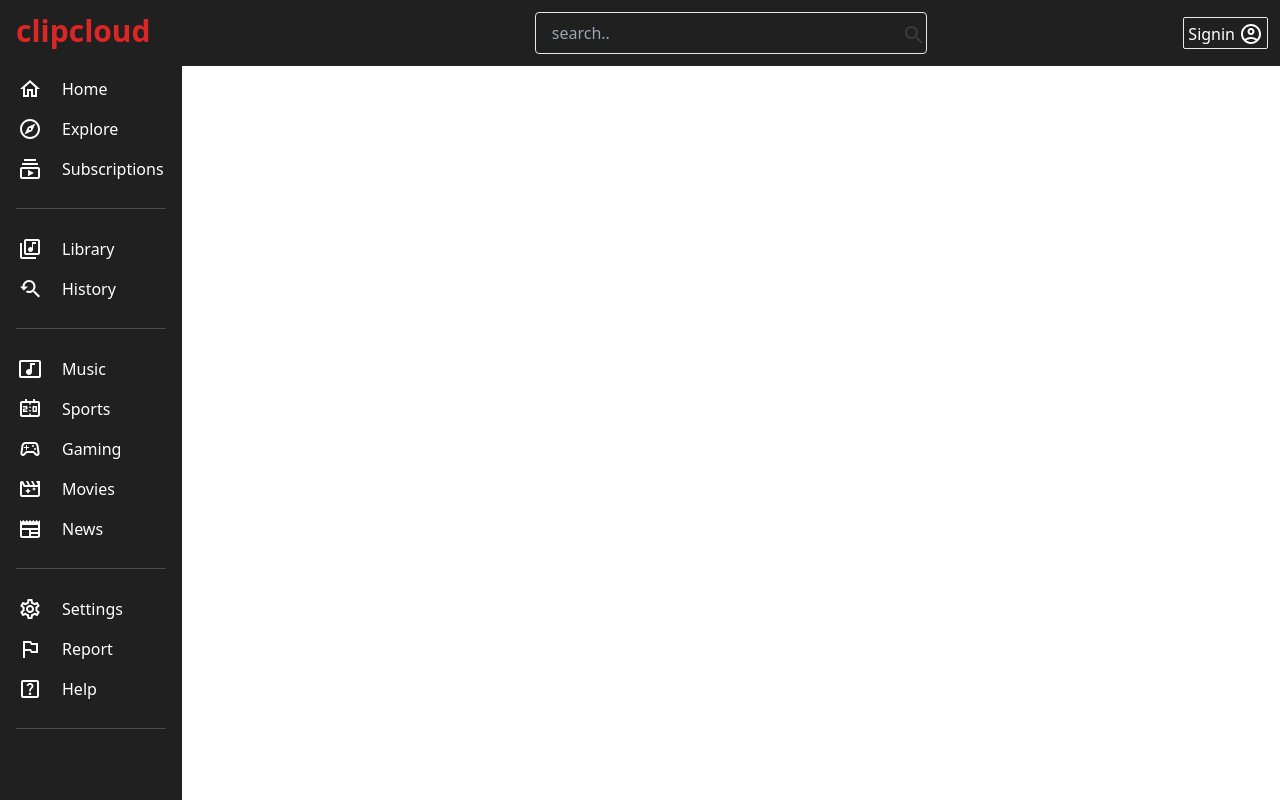
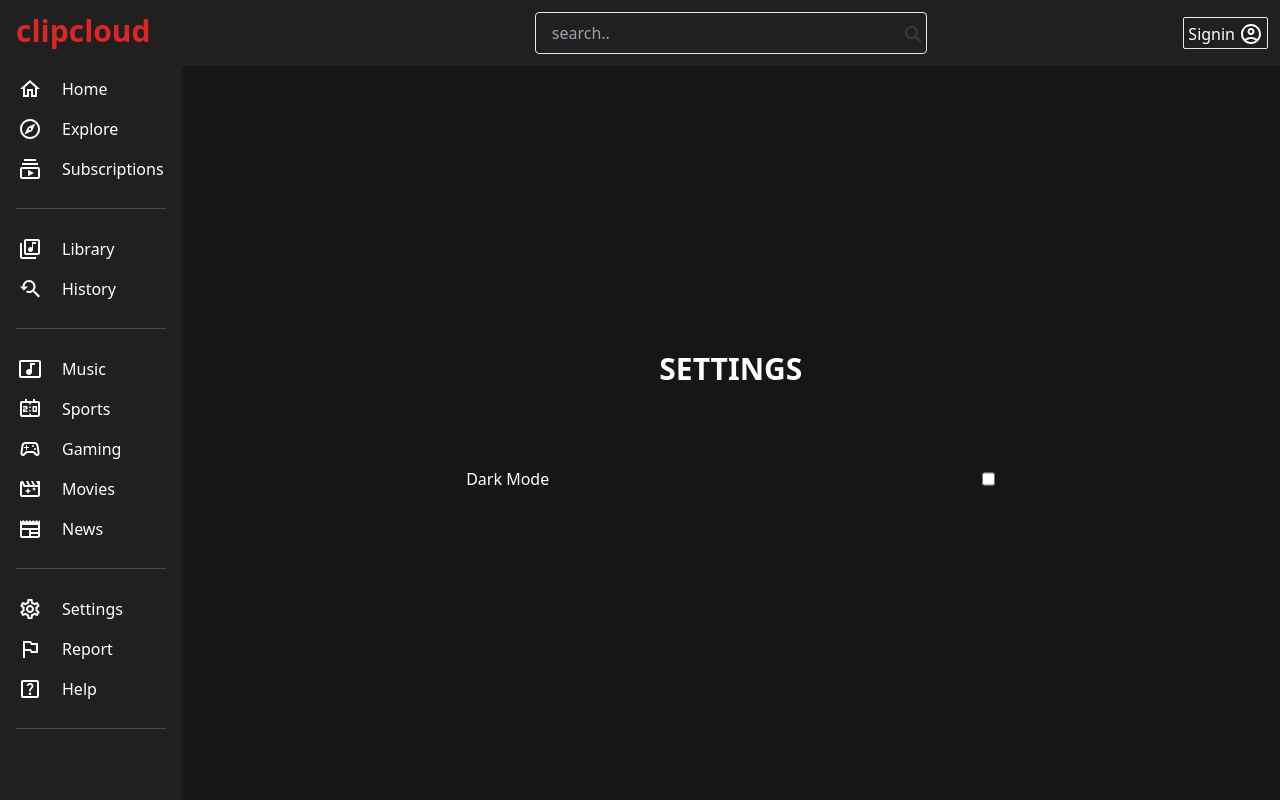
Before and after one commit to Mxchxxl/clipCloud-client, a React (Vite) app: page /settings in a window 1280 px wide. Built offline with nearby package versions, Linux system fonts and the light colour scheme.

Commit message:
created settings page

```diff
--- a/src/App.jsx
+++ b/src/App.jsx
@@ -6,6 +6,7 @@ import TopBar from './components/TopBar'
 import { useState } from 'react'
 import { BrowserRouter, Routes, Route } from 'react-router-dom'
 import Explore from './pages/Explore'
+import Settings from './pages/Settings'
 
 
 function App()
@@ -28,12 +29,13 @@ function App()
             <TopBar />
           </div>
 
-          {/* main section contentbg-[#161616] */}
-          <div className='main-content relative  overflow-y-scroll  h-full p-5 flex items-center justify-center'>
+          {/* main section content */}
+          <div className='main-content relative  bg-[#161616] overflow-y-scroll  h-full p-5 flex items-center justify-center'>
 
             <Routes>
                 <Route index path='/' element={<Home />}/>
                 <Route path='/explore' element={<Explore />} />
+              <Route path='/settings' element={<Settings />} />
             </Routes>
 
 
--- a/src/components/Sidebar.jsx
+++ b/src/components/Sidebar.jsx
@@ -11,6 +11,7 @@ import NewspaperOutlinedIcon from '@mui/icons-material/NewspaperOutlined';
 import SettingsOutlinedIcon from '@mui/icons-material/SettingsOutlined';
 import OutlinedFlagOutlinedIcon from '@mui/icons-material/OutlinedFlagOutlined'
 import HelpCenterOutlinedIcon from '@mui/icons-material/HelpCenterOutlined';
+import { Link } from 'react-router-dom'
 
 const Sidebar = () =>
 {
@@ -23,30 +24,30 @@ const Sidebar = () =>
                     </span>
                 </div>
                 <ul className='sidebar-section'>
-                    <li> <HomeOutlinedIcon />  Home</li>
-                    <li> <ExploreOutlinedIcon /> Explore</li>
-                    <li> <SubscriptionsOutlinedIcon />  Subscriptions</li>
+                    <li><Link to={''}><HomeOutlinedIcon />  Home</Link> </li>
+                    <li><Link><ExploreOutlinedIcon /> Explore</Link> </li>
+                    <li><Link> <SubscriptionsOutlinedIcon />  Subscriptions</Link></li>
 
                 </ul>
 
                 <ul className='sidebar-section'>
-                    <li> <LibraryMusicOutlinedIcon />  Library</li>
-                    <li> <YoutubeSearchedForOutlinedIcon />  History</li>
+                    <li><Link> <LibraryMusicOutlinedIcon />  Library</Link></li>
+                    <li><Link><YoutubeSearchedForOutlinedIcon />  History</Link> </li>
                 </ul>
 
                 <ul className='sidebar-section'>
-                    <li> <MusicVideoOutlinedIcon />  Music</li>
-                    <li> <ScoreboardOutlinedIcon />  Sports</li>
-                    <li> <SportsEsportsOutlinedIcon />  Gaming</li>
-                    <li> <MovieFilterOutlinedIcon />  Movies</li>
-                    <li> <NewspaperOutlinedIcon />  News</li>
+                    <li><Link> <MusicVideoOutlinedIcon />  Music</Link></li>
+                    <li><Link><ScoreboardOutlinedIcon />  Sports</Link> </li>
+                    <li><Link><SportsEsportsOutlinedIcon />  Gaming</Link> </li>
+                    <li><Link><MovieFilterOutlinedIcon />  Movies</Link> </li>
+                    <li><Link><NewspaperOutlinedIcon />  News</Link> </li>
 
                 </ul>
 
                 <ul className='sidebar-section'>
-                    <li> <SettingsOutlinedIcon />  Settings</li>
-                    <li> <OutlinedFlagOutlinedIcon />  Report</li>
-                    <li> <HelpCenterOutlinedIcon />  Help</li>
+                    <li><Link to={'settings'}> <SettingsOutlinedIcon />  Settings</Link></li>
+                    <li><Link><OutlinedFlagOutlinedIcon />  Report</Link></li>
+                    <li><Link> <HelpCenterOutlinedIcon />  Help</Link></li>
 
                 </ul>
             </div>
--- a/src/index.css
+++ b/src/index.css
@@ -12,7 +12,7 @@
   @apply list-none py-5 relative after:block after:h-px after:opacity-50 after:bg-[#797575] after:w-full after:absolute after:bottom-0 after:left-0
 }
 
-.sidebar-section li {
+.sidebar-section li a{
   @apply text-white flex flex-row gap-5 py-2 hover:bg-[#3d3a3a] rounded-sm px-0.5
 }
 
@@ -26,3 +26,13 @@
 
   }
 }
+
+.settings-group  {
+  @apply list-none text-white capitalize;
+}
+
+.settings-group li {
+  @apply flex flex-row justify-between w-3/6 mx-auto
+}
+
+/* .settings-group li input[type = ] */
--- /dev/null
+++ b/src/pages/Settings.jsx
@@ -0,0 +1,21 @@
+
+const Settings = () =>
+{
+    return (
+        <div className="h-full w-full flex flex-col justify-start gap-10">
+            <header className="mb-10 text-white text-3xl uppercase font-semibold text-center">
+                <h2>
+                    Settings
+                </h2>
+            </header>
+
+            <ul className="settings-group ">
+                <li>
+                    dark mode <input type="checkbox" name="" id="dark_mode" />
+                </li>
+            </ul>
+        </div>
+    )
+}
+
+export default Settings
```
Also changed, not shown: src/pages/SignIn.jsx (added).
